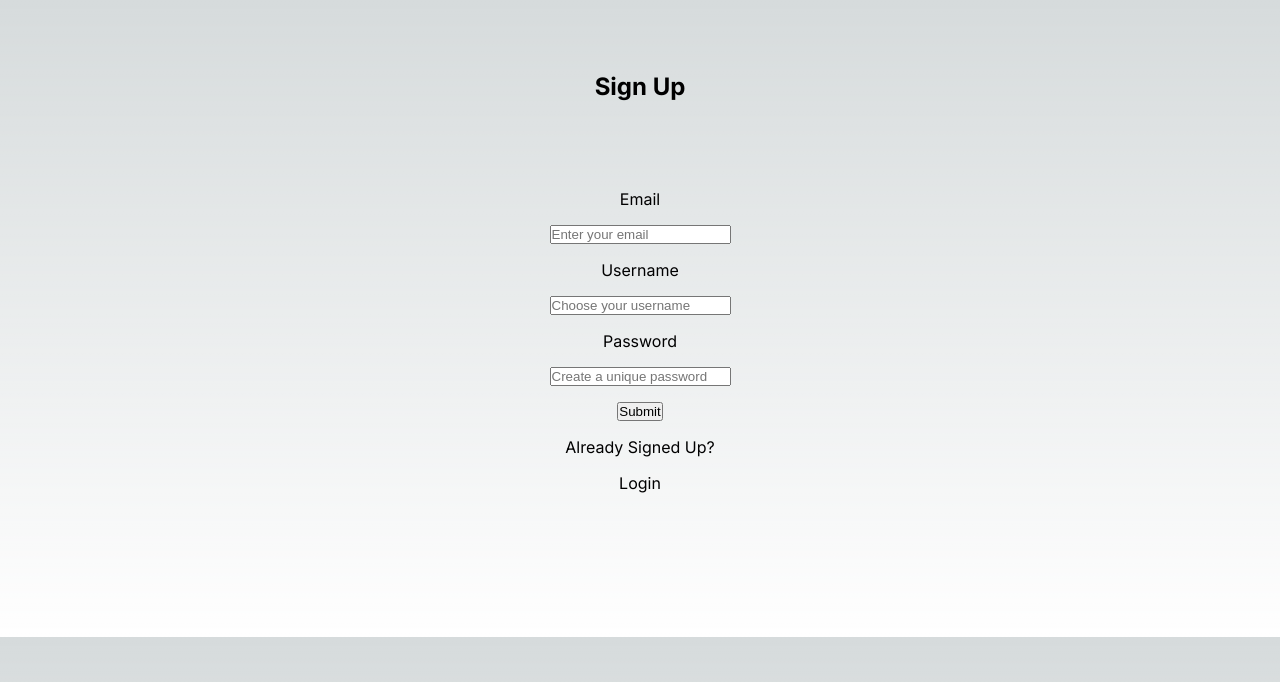
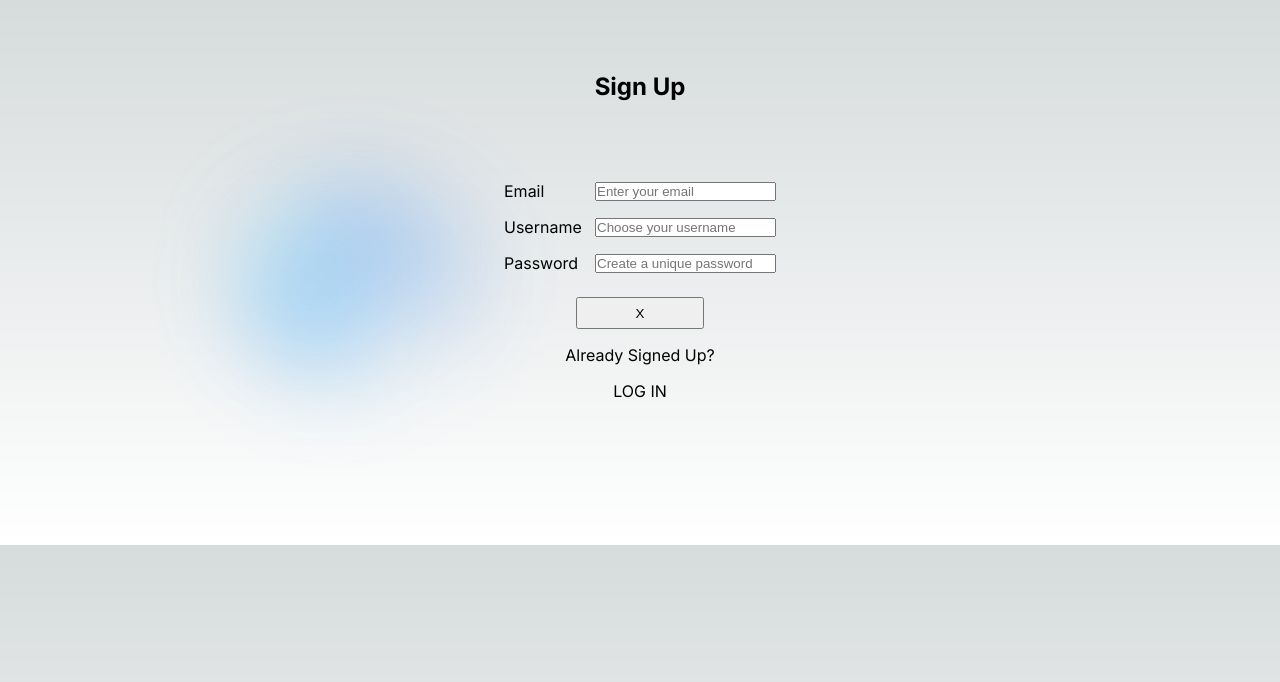
Before and after one commit to willfranck/crypto-tracking-fullfeature, a Next.js app: page /pages/signup in a window 1280 px wide. Shown: the top 682 px of the page. Built offline with nearby package versions, Linux system fonts and the light colour scheme.

Commit message:
Fix: Styling issues for login/signup pages

```diff
--- a/package.json
+++ b/package.json
@@ -9,17 +9,18 @@
     "lint": "next lint"
   },
   "dependencies": {
+    "@types/bcryptjs": "^2.4.2",
     "@types/node": "20.4.5",
     "@types/react": "18.2.18",
     "@types/react-dom": "18.2.7",
     "axios": "^1.4.0",
-    "bcryptjs": "^2.4.3",
     "eslint": "8.46.0",
     "eslint-config-next": "13.4.12",
     "jsonwebtoken": "^9.0.1",
     "mongodb": "^5.7.0",
     "mongoose": "^7.4.2",
     "next": "13.4.12",
+    "nodemailer": "^6.9.4",
     "react": "18.2.0",
     "react-dom": "18.2.0",
     "typescript": "5.1.6"
--- a/src/app/page.module.css
+++ b/src/app/page.module.css
@@ -85,7 +85,7 @@
   margin: 0.5rem;
 }
 
-/* .center::before {
+.center::before {
   background: var(--secondary-glow);
   border-radius: 50%;
   width: 480px;
@@ -107,11 +107,26 @@
   position: absolute;
   filter: blur(45px);
   transform: translateZ(0);
-} */
+}
 
 .logo {
   position: relative;
 }
+
+.formInputs {
+  display: flex;
+  justify-content: space-between;
+  align-items: center;
+  min-width: 17rem;
+  margin: 0 0 1rem;
+}
+
+.submitButton {
+  width: 8rem;
+  height: 2rem;
+}
+
+
 /* Enable hover only on non-touch devices */
 @media (hover: hover) and (pointer: fine) {
   .card:hover {
--- a/src/app/pages/signup/page.tsx
+++ b/src/app/pages/signup/page.tsx
@@ -2,19 +2,27 @@
 import Link from 'next/link'
 import { useRouter } from 'next/navigation'
 import axios from 'axios'
-import React, { useState } from 'react'
+import React, { useEffect, useState } from 'react'
 import styles from '@styles/page.module.css'
 
 
 export default function SignUp() {
   const router = useRouter()
-  const [buttonDisabled, setButton] = useState(false)
+  const [buttonDisabled, setButtonDisabled] = useState(true)
   const [user, setUser] = useState({
     email: '',
     username: '',
     password: ''
   })
 
+  useEffect(() => {
+    if (user.email.length > 0 && user.username.length > 0 && user.password.length >= 6) {
+      setButtonDisabled(false)
+    } else {
+        setButtonDisabled(true)
+    }
+
+  }, [user])
 
   const onSignUp = async () => {
     console.log('Submitted');
@@ -27,6 +35,7 @@ export default function SignUp() {
       <h1>Sign Up</h1>
 
       <form className={styles.center}>
+        <div className={styles.formInputs}>
           <label htmlFor='email'>Email</label>
           <input
             id='email'
@@ -36,7 +45,8 @@ export default function SignUp() {
             onChange={(e) => setUser({...user, email: e.target.value})}
           >
           </input>
-
+        </div>
+        <div className={styles.formInputs}>
           <label htmlFor='username'>Username</label>
           <input
             id='username'
@@ -46,7 +56,8 @@ export default function SignUp() {
             onChange={(e) => setUser({...user, username: e.target.value})}
           >
           </input>
-
+        </div>
+        <div className={styles.formInputs}>
           <label htmlFor='password'>Password</label>
           <input
             id='password'
@@ -56,16 +67,18 @@ export default function SignUp() {
             onChange={(e) => setUser({...user, password: e.target.value})}
           >
           </input>
+        </div>
 
         <button
+          className={styles.submitButton}
           type='submit'
           onClick={onSignUp}
         >
-          Submit
+          {buttonDisabled ? 'X' : 'Register'}
         </button>
 
         <label>Already Signed Up?</label>
-        <Link href='/pages/login'>Login</Link>
+        <Link href='/pages/login'>LOG IN</Link>
       </form>
     </section>
   )
```
Also changed, not shown: src/app/pages/login/page.tsx (+8 -4 lines), 1 other file (tests, documents, lock files or other folders). Lines whose indentation alone changed are shown as unchanged.
